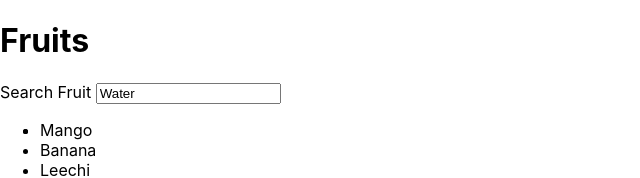
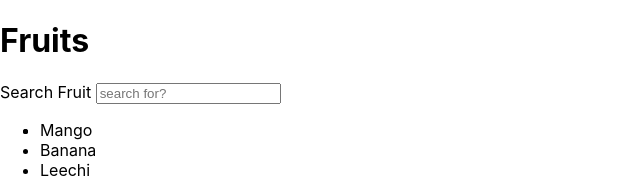
Before and after one commit to ycjessie/fruits_react, a React (Create React App) app: page / in a window 1280 px wide. Shown: the top 178 px of the page, without its empty margins (0-640 px from the left). Built offline with nearby package versions, Linux system fonts and the light colour scheme.

Commit message:
add onChange

```diff
--- a/src/App.js
+++ b/src/App.js
@@ -8,13 +8,23 @@ class App extends Component {
     this.state={
       searchValue:'Water',
     }
-  }
+
+}
+handleSearchChange=(e)=>{
+  const textValue = e.target.value;
+  console.log('Box', textValue);
+  this.setState({
+    searchValue:textValue,
+  });
+
+};
   render() {
 
     return (
       <>
         <h1>Fruits</h1>
-        <Search value={this.state.searchValue}/>
+        <Search value={this.state.searchValue}
+        onchange={this.handleSearchChange}/>
         <ListContainer />
 
       </>
--- a/src/Search.js
+++ b/src/Search.js
@@ -6,7 +6,7 @@ class Search extends Component {
         <div>
           <label>Search Fruit </label>
           <input type="text" placeholder="search for?"
-          value={this.props.value}
+          value={this.props.searchValue}
           onChange={this.handleSearchChange}></input>
         </div>
       </>
```
